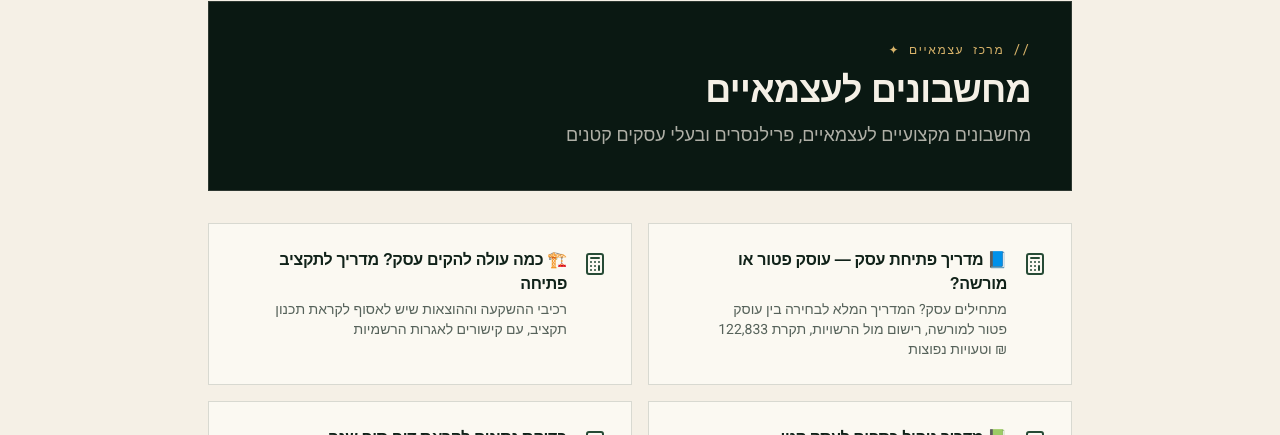
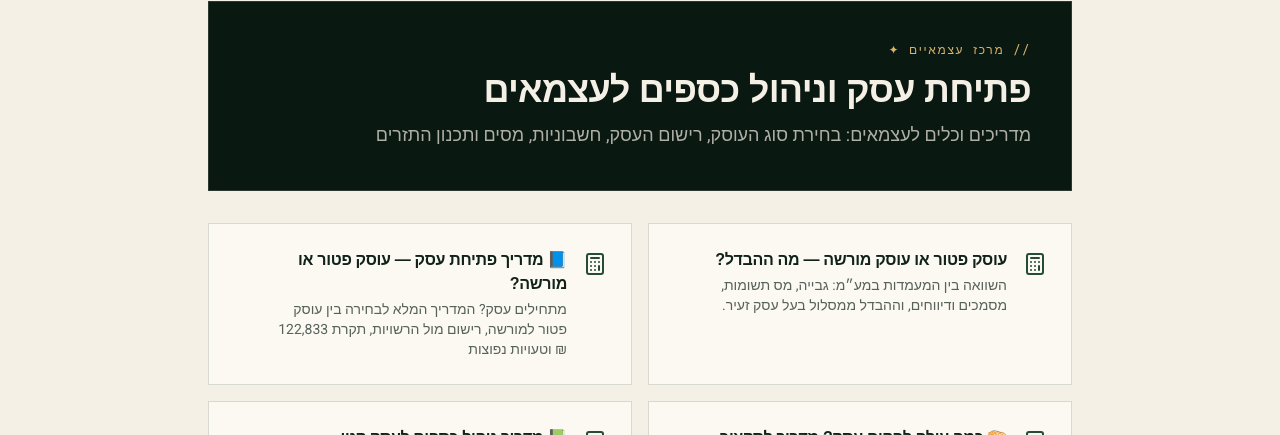
Before and after one commit to andreyp-lab/calculator-website, a Next.js app: page /self-employed in a window 1280 px wide. Shown: the part 224-659 px from the top of the page. Built offline with nearby package versions, Linux system fonts and the light colour scheme; no server answers; a web font is replaced by a local one.

Commit message:
Link business comparison into topic hubs and discovery indexes

```diff
--- a/app/compare/page.tsx
+++ b/app/compare/page.tsx
@@ -10,6 +10,13 @@ export const metadata: Metadata = {
 };
 
 const COMPARISONS = [
+  {
+    href: '/compare/osek-patur-vs-murshe',
+    title: 'עוסק פטור מול עוסק מורשה',
+    icon: '📋',
+    description: 'מה ההבדל במע״מ, במסמכים ובדיווחים, ומה בודקים לפני פתיחת העסק או שינוי המעמד?',
+    color: 'bg-ink',
+  },
   {
     href: '/compare/employee-vs-self-employed',
     title: 'שכיר vs עצמאי',
--- a/app/self-employed/page.tsx
+++ b/app/self-employed/page.tsx
@@ -20,6 +20,12 @@ export const metadata: Metadata = {
 };
 
 const calculators = [
+  {
+    title: 'עוסק פטור או עוסק מורשה — מה ההבדל?',
+    description: 'השוואה בין המעמדות במע״מ: גבייה, מס תשומות, מסמכים ודיווחים, וההבדל ממסלול בעל עסק זעיר.',
+    href: '/compare/osek-patur-vs-murshe',
+    available: true,
+  },
   {
     title: '📘 מדריך פתיחת עסק — עוסק פטור או מורשה?',
     description: 'מתחילים עסק? המדריך המלא לבחירה בין עוסק פטור למורשה, רישום מול הרשויות, תקרת 122,833 ₪ וטעויות נפוצות',
@@ -131,9 +137,9 @@ export default function SelfEmployedPage() {
           <p className="font-mono text-xs uppercase tracking-[0.14em] text-gold-light mb-3">
             {'// מרכז עצמאיים ✦'}
           </p>
-          <h1 className="text-3xl md:text-4xl font-bold text-cream mb-3">מחשבונים לעצמאיים</h1>
+          <h1 className="text-3xl md:text-4xl font-bold text-cream mb-3">פתיחת עסק וניהול כספים לעצמאים</h1>
           <p className="text-cream/70 text-lg mb-0">
-            מחשבונים מקצועיים לעצמאיים, פרילנסרים ובעלי עסקים קטנים
+            מדריכים וכלים לעצמאים: בחירת סוג העוסק, רישום העסק, חשבוניות, מסים ותכנון התזרים
           </p>
         </div>
 
--- a/app/sitemap.ts
+++ b/app/sitemap.ts
@@ -163,6 +163,7 @@ export default function sitemap(): MetadataRoute.Sitemap {
 
     // ===== דפי השוואה =====
     make('/compare', 'monthly', 0.75),
+    make('/compare/osek-patur-vs-murshe', 'monthly', 0.85, new Date('2026-10-01')),
     make('/compare/employee-vs-self-employed', 'monthly', 0.85, new Date('2026-09-28')),
     make('/compare/rent-vs-buy', 'monthly', 0.85),
     make('/compare/leasing-mimuni-vs-tifuli', 'monthly', 0.85),
```
Also changed, not shown: public/llms-full.txt.
